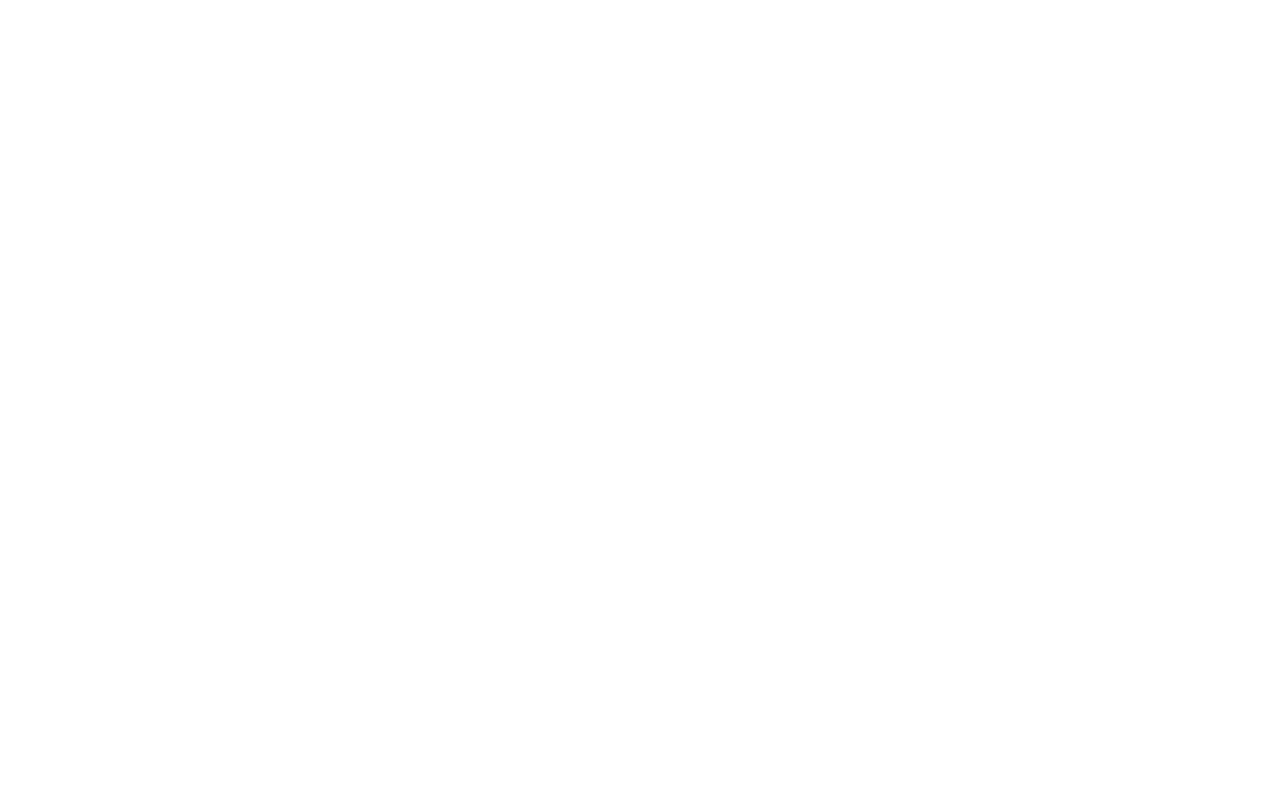
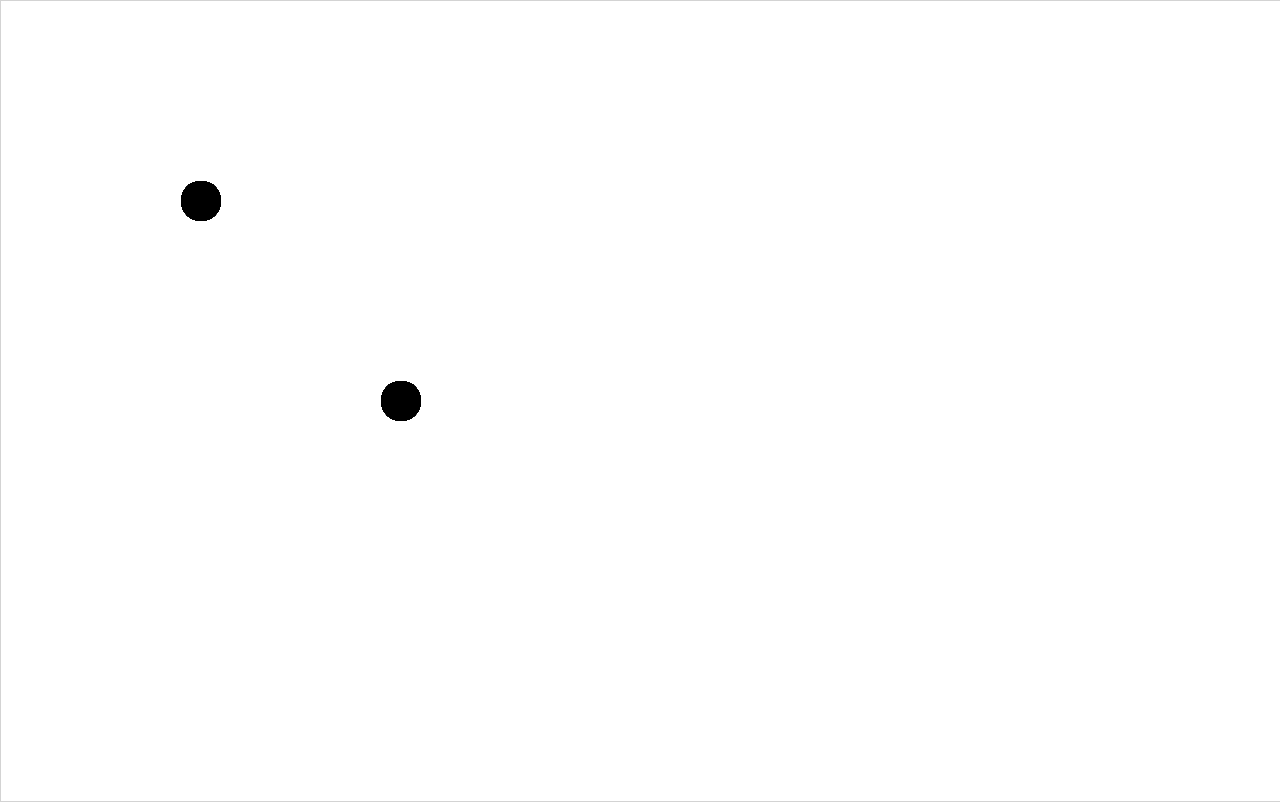
Before and after one commit to pseudobear/Javascript-Fields-SPH4U, a website: page index.html in a window 1280 px wide. Drawn offline with Linux system fonts and the light colour scheme.

Commit message:
added stuff

```diff
--- /dev/null
+++ b/index.css
@@ -0,0 +1,4 @@
+html,body{
+  margin: 0 !important;
+  padding: 0 !important;
+}
--- a/index.html
+++ b/index.html
@@ -1,8 +1,12 @@
-<!--DOCTYPE HTML-->
+<!DOCTYPE HTML>
 <html>
   <head>
-
+    <link rel="stylesheet" href="index.css"></link>
   </head>
-
-
+  <body>
+    <canvas id="drawing" style="border:1px solid #d3d3d3;">
+      No HTML5 canvas support
+    </canvas>
+    <script src="index.js"></script>
+  </body>
 </html>
--- a/index.js
+++ b/index.js
@@ -0,0 +1,86 @@
+const canvas = document.getElementById("drawing");
+canvas.width = window.innerWidth;
+canvas.height = window.innerHeight;
+const ctx = canvas.getContext("2d")
+ctx.font = "30px Arial";
+
+//object and variable declaration
+var massList = new Array();
+const gravConst = 2;
+
+function StationaryMass(x,y,charge){
+  this.x = x;
+  this.y = y;
+  this.charge = charge;
+}
+function MovingMass(x,y,xvel,yvel,xaccel,yaccel){
+  this.x = x;
+  this.y = y;
+  this.xvel = xvel;
+  this.yvel = yvel;
+  this.xaccel = xaccel;
+}
+//key event listeners
+document.addEventListener("keydown", function (event){
+  if(event.key=="ArrowLeft"){
+  }
+  if(event.key=="ArrowRight"){
+  }
+  if(event.key=="ArrowUp"){
+    alert('up key pressed');
+  }
+});
+
+//functions
+function drawMass(x,y){
+  ctx.beginPath();
+  ctx.arc(x, y, 20, 0, 2*Math.PI, false);
+  ctx.fill();
+}
+function distance(x1,y1,x2,y2){
+  var diffx = x2-x1;
+  var diffy = y2-y1;
+  var sumpow = Math.pow(diffx,2)+Math.pow(diffy,2);
+  return Math.sqrt(sumpow);
+}
+function gravAccel(r){        //r is the distance between the two masses
+  return gravConst/Math.pow(r,2);
+}
+//initializing function
+function init(){
+  STM = new StationaryMass(200,200,0);
+  MTM = new MovingMass(400,400,0,0,0,0);
+
+  massList.push(STM);
+  massList.push(MTM);
+
+  window.requestAnimationFrame(loop);
+}
+
+function loop(){                //main game loop
+  //drawing objects
+  drawMass(STM.x,STM.y);
+  drawMass(MTM.x,MTM.y);
+
+  //computing physics
+  for(var i = 0; i<massList.length; i++){
+    if(massList[i].hasOwnProperty("xaccel")){
+      for(var j = 0; j<massList.length; j++){
+        if(i!=j){
+          var force = (distance(massList[i].x,massList[i].y,massList[j].x,massList[j].y));
+          console.log(i+" force on "+j+" is "+force);
+        }
+      }
+
+      //changing velocity based on acceleration
+      //massList[i].xvel+=massList[i].xaccel;
+      //massList[i].yvel+=massList[i].yaccel;
+
+      //changing position based on velocity;
+      //massList[i].x+=massList[i].xvel;
+      //massList[i].y+=massList[i].yvel;
+    }
+  }
+  window.requestAnimationFrame(loop);
+}
+init();
--- a/package.json
+++ b/package.json
@@ -4,5 +4,9 @@
   "description": "physics project for simulating various kinds of fields",
   "main": "index.js",
   "author": "Michael Li",
-  "license": "MIT"
+  "license": "MIT",
+  "repository": "https://gitlab.com/pseudobear/javascript-fields-sph4u.git",
+  "dependencies": {
+    "jquery": "^3.4.1"
+  }
 }
```
Also changed, not shown: 3 other files.
